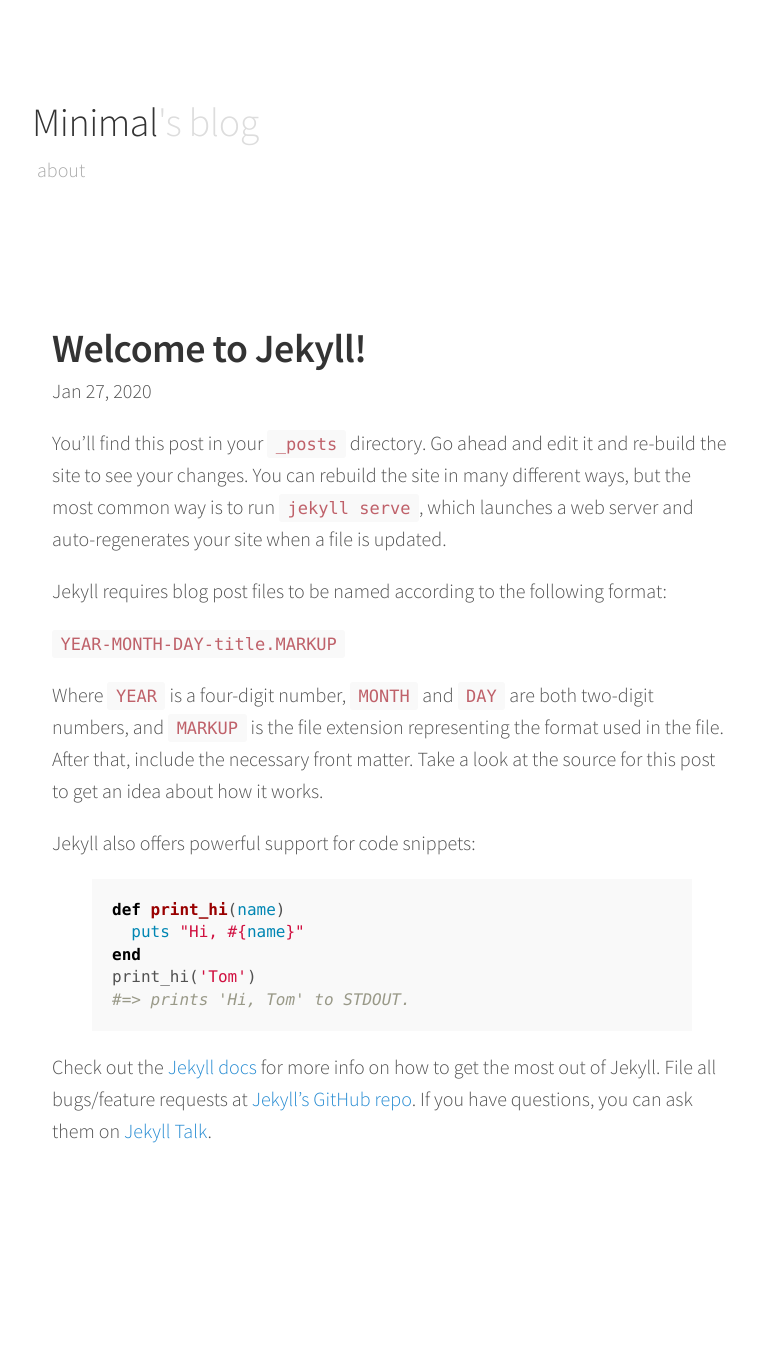
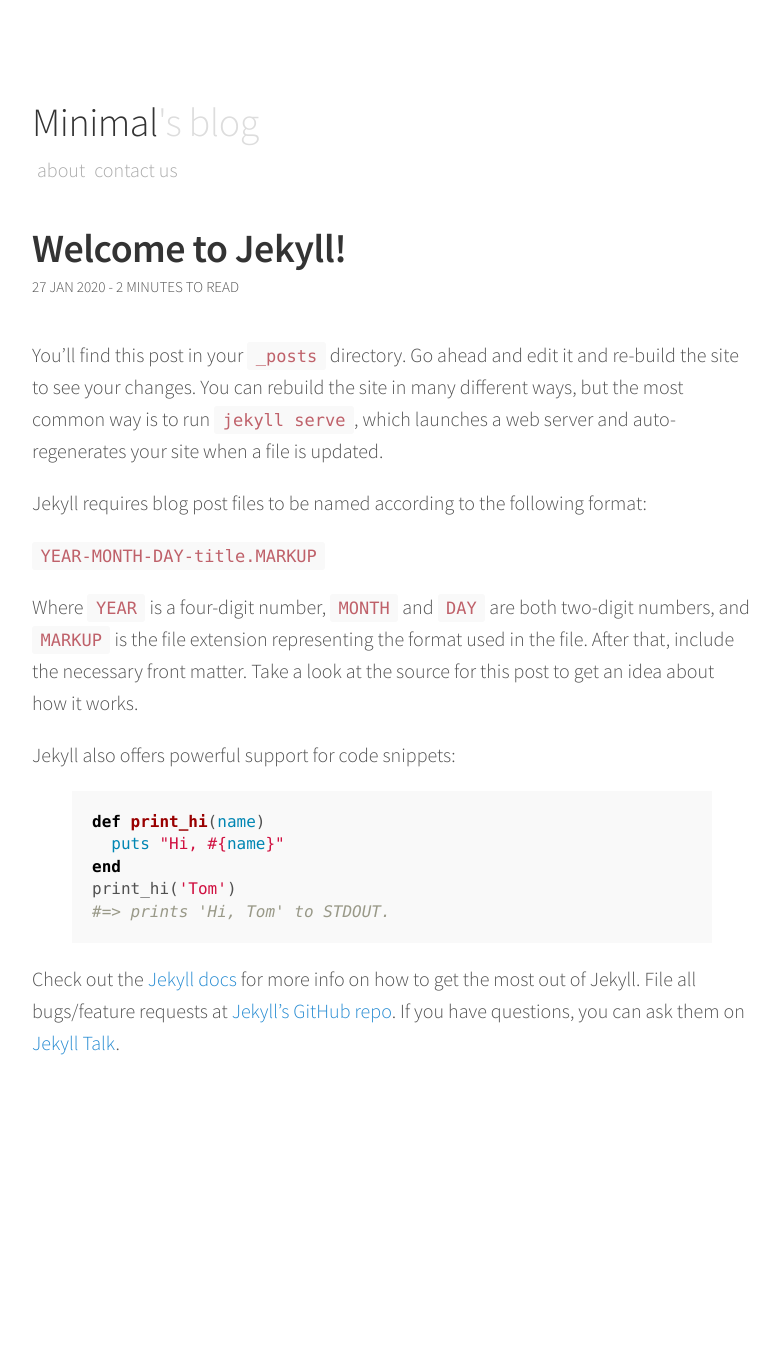
Before and after one commit to mauricio-prl/minimal-blog, a Jekyll site: the page built from _posts/2020-01-27-welcome-to-jekyll.markdown, in a window 1280 px wide. Shown: the whole page, without its empty margins (248-1027 px from the left). Built offline with Jekyll 4.4.1, drawn with Linux system fonts in a browser that asks for light colours; after the commit the page ends 1179 px from its top, so only the background shows below that.

Commit message:
Add Post template, contact page

```diff
--- a/_layouts/default.html
+++ b/_layouts/default.html
@@ -19,9 +19,7 @@
         {% endfor %}
       </nav>
     </header>
-    <div class="container">
-      {{ content }}
-    </div>
+    {{ content }}
   </div>
 </body>
 </html>
--- a/_layouts/post.html
+++ b/_layouts/post.html
@@ -1,27 +1,12 @@
 ---
 layout: default
 ---
-<article class="post h-entry" itemscope itemtype="http://schema.org/BlogPosting">
 
-  <header class="post-header">
-    <h1 class="post-title p-name" itemprop="name headline">{{ page.title | escape }}</h1>
-    <p class="post-meta">
-      <time class="dt-published" datetime="{{ page.date | date_to_xmlschema }}" itemprop="datePublished">
-        {%- assign date_format = site.minima.date_format | default: "%b %-d, %Y" -%}
-        {{ page.date | date: date_format }}
-      </time>
-      {%- if page.author -%}
-        • <span itemprop="author" itemscope itemtype="http://schema.org/Person"><span class="p-author h-card" itemprop="name">{{ page.author }}</span></span>
-      {%- endif -%}</p>
-  </header>
-
-  <div class="post-content e-content" itemprop="articleBody">
-    {{ content }}
+<article class="content post">
+  <h1 class="post-title">{{ page.title }}</h1>
+  <div class="post-date">
+    <time>{{ page.date | date_to_string }}</time>
+    <span class="reading-time"> - 2 minutes to read</span>
   </div>
-
-  {%- if site.disqus.shortname -%}
-    {%- include disqus_comments.html -%}
-  {%- endif -%}
-
-  <a class="u-url" href="{{ page.url | relative_url }}" hidden></a>
+  {{ content }}
 </article>
```
Also changed, not shown: _layouts/page.html (+3 -9 lines), about.markdown (+1 -12 lines), contact.md (added, +9 -0 lines), index.html (+17 -0 lines).
